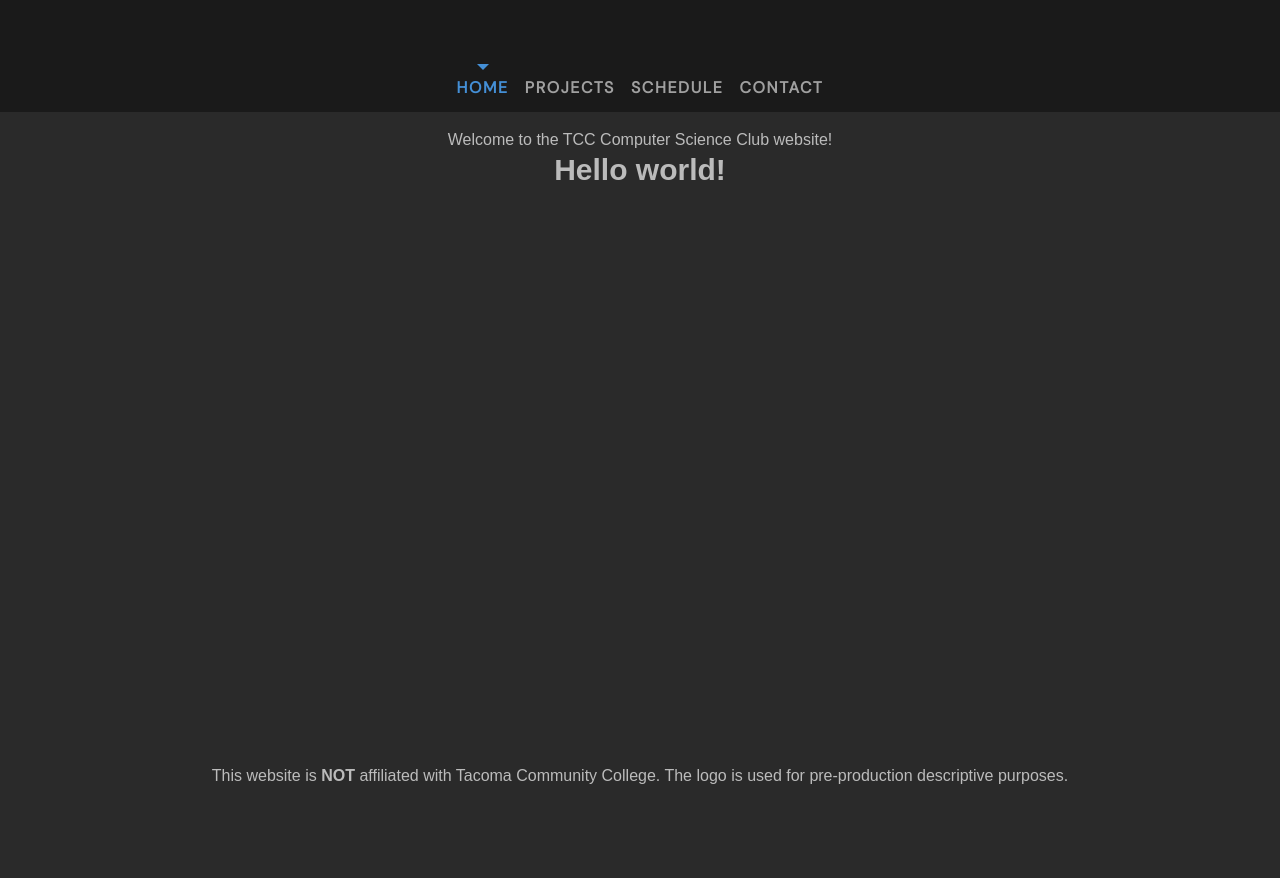
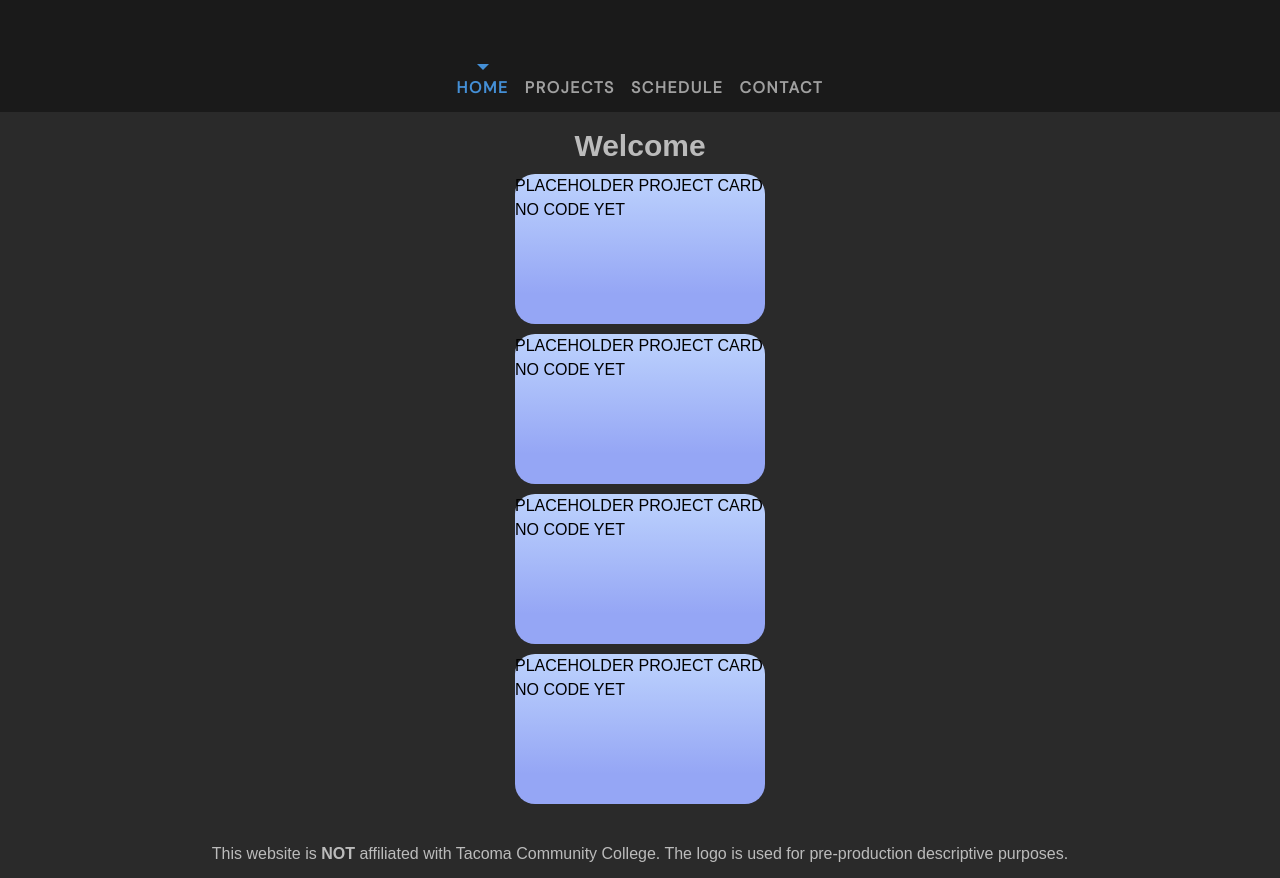
Before and after one commit to Tacoma-Community-College-CS-Club/tcc-cs-club-website, a SvelteKit app: page / in a window 1280 px wide. Before the commit the page ends 800 px from the top, so only its background shows below. Built offline with nearby package versions, Linux system fonts and the light colour scheme.

Commit message:
Placeholder for project cards

```diff
--- a/src/lib/components/ProjectCard.svelte
+++ b/src/lib/components/ProjectCard.svelte
@@ -2,10 +2,20 @@
 
 </script>
 
-<p>
-    Project card
-</p>
+<div class="card-body">
+    <p>PLACEHOLDER PROJECT CARD<br>NO CODE YET</p>
+</div>
 
 <style>
+    .card-body {
+        margin: 10px;
+        width: 250px;
+        height: 150px;
+        border-radius: 20px;
+        background-image: linear-gradient(to top, #95a6f5 20%, #c7deff 120%);
+    }
 
+    p {
+        color:black;
+    }
 </style>
--- a/src/routes/+page.svelte
+++ b/src/routes/+page.svelte
@@ -1,6 +1,9 @@
 <script lang="ts">
 	import welcome from '$lib/images/svelte-welcome.webp';
 	import welcome_fallback from '$lib/images/svelte-welcome.png';
+
+	// Project card:
+	import ProjectCard from '$lib/components/ProjectCard.svelte';
 </script>
 
 <svelte:head>
@@ -9,13 +12,16 @@
 </svelte:head>
 
 <section>
-	<h1>
-		Welcome to the TCC Computer Science Club website!
+	<h1 class="text-3xl font-bold">
+		Welcome
 	</h1>
 
-	<h1 class="text-3xl font-bold">
-		Hello world!
-	</h1>
+	<div class="grid-container">
+		<div class="grid-item"><ProjectCard/></div>
+		<div class="grid-item"><ProjectCard/></div>
+		<div class="grid-item"><ProjectCard/></div>
+		<div class="grid-item"><ProjectCard/></div>
+	</div>
 </section>
 
 <style>
@@ -46,4 +52,9 @@
 		top: 0;
 		display: block;
 	}
+
+	.grid-item {
+  		grid-column: 1 / 3;
+  		grid-row: 1;
+	}
 </style>
```
